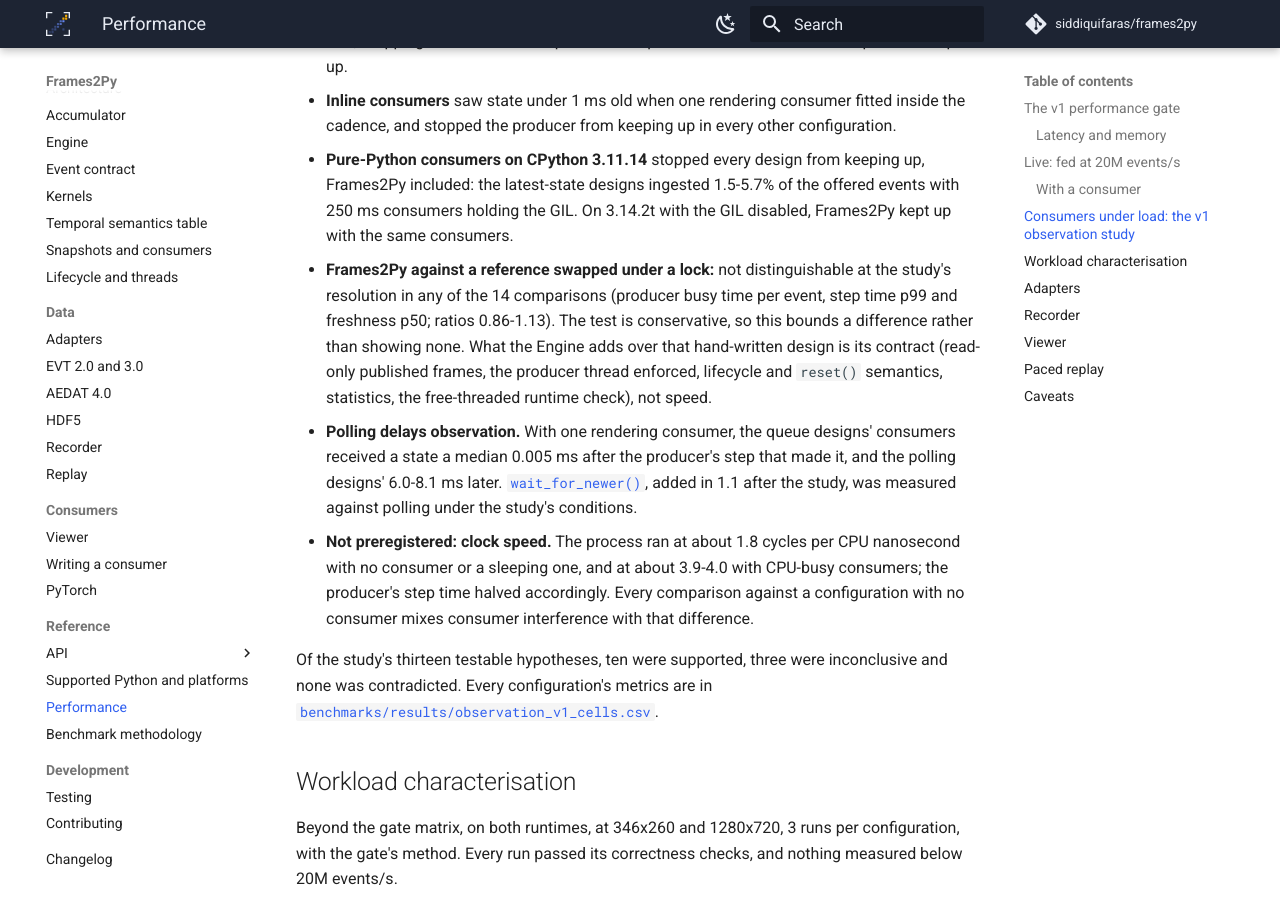
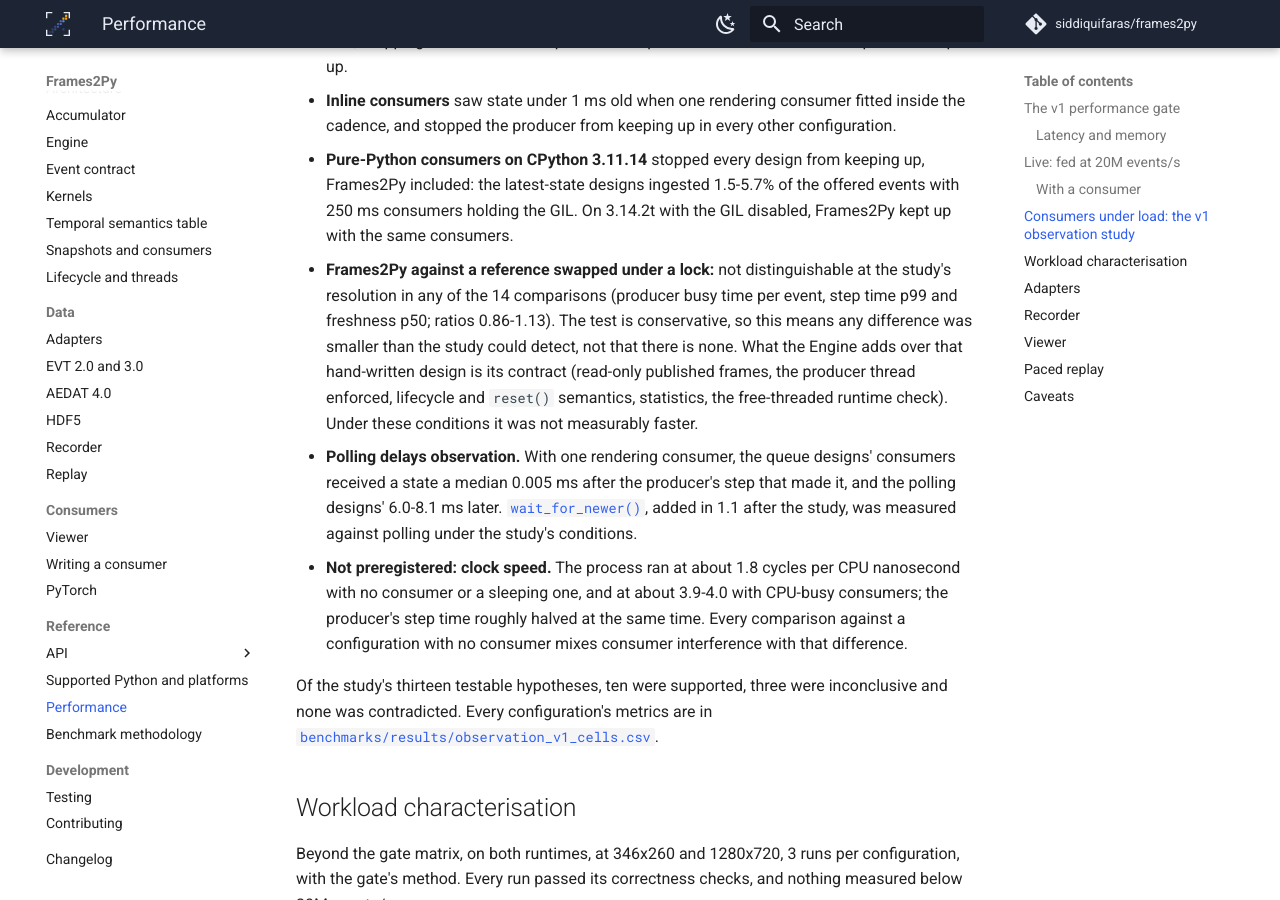
Before and after one commit to siddiquifaras/frames2py, an MkDocs documentation site: the page built from docs/content/reference/performance.md, in a window 1280 px wide and 900 px high, scrolled down 3968 px. Built offline with MkDocs 1.6.1 and Material for MkDocs 9.7.7, drawn with Linux system fonts in a browser that asks for light colours; comment, search, counter and statistics services are not loaded.

Commit message:
docs: word the observation study's tie and clock-speed findings as measured

```diff
--- a/docs/content/reference/performance.md
+++ b/docs/content/reference/performance.md
@@ -153,18 +153,20 @@
   the same consumers.
 - **Frames2Py against a reference swapped under a lock:** not distinguishable at the
   study's resolution in any of the 14 comparisons (producer busy time per event, step time
-  p99 and freshness p50; ratios 0.86-1.13). The test is conservative, so this bounds a
-  difference rather than showing none. What the Engine adds over that hand-written design
-  is its contract (read-only published frames, the producer thread enforced, lifecycle and
-  `reset()` semantics, statistics, the free-threaded runtime check), not speed.
+  p99 and freshness p50; ratios 0.86-1.13). The test is conservative, so this means any
+  difference was smaller than the study could detect, not that there is none. What the
+  Engine adds over that hand-written design is its contract (read-only published frames,
+  the producer thread enforced, lifecycle and `reset()` semantics, statistics, the
+  free-threaded runtime check). Under these conditions it was not measurably faster.
 - **Polling delays observation.** With one rendering consumer, the queue designs' consumers
   received a state a median 0.005 ms after the producer's step that made it, and the
   polling designs' 6.0-8.1 ms later. [`wait_for_newer()`](../core/snapshots.md#what-waiting-costs),
   added in 1.1 after the study, was measured against polling under the study's conditions.
 - **Not preregistered: clock speed.** The process ran at about 1.8 cycles per CPU
   nanosecond with no consumer or a sleeping one, and at about 3.9-4.0 with CPU-busy
-  consumers; the producer's step time halved accordingly. Every comparison against a
-  configuration with no consumer mixes consumer interference with that difference.
+  consumers; the producer's step time roughly halved at the same time. Every comparison
+  against a configuration with no consumer mixes consumer interference with that
+  difference.
 
 Of the study's thirteen testable hypotheses, ten were supported, three were inconclusive
 and none was contradicted. Every configuration's metrics are in
```
